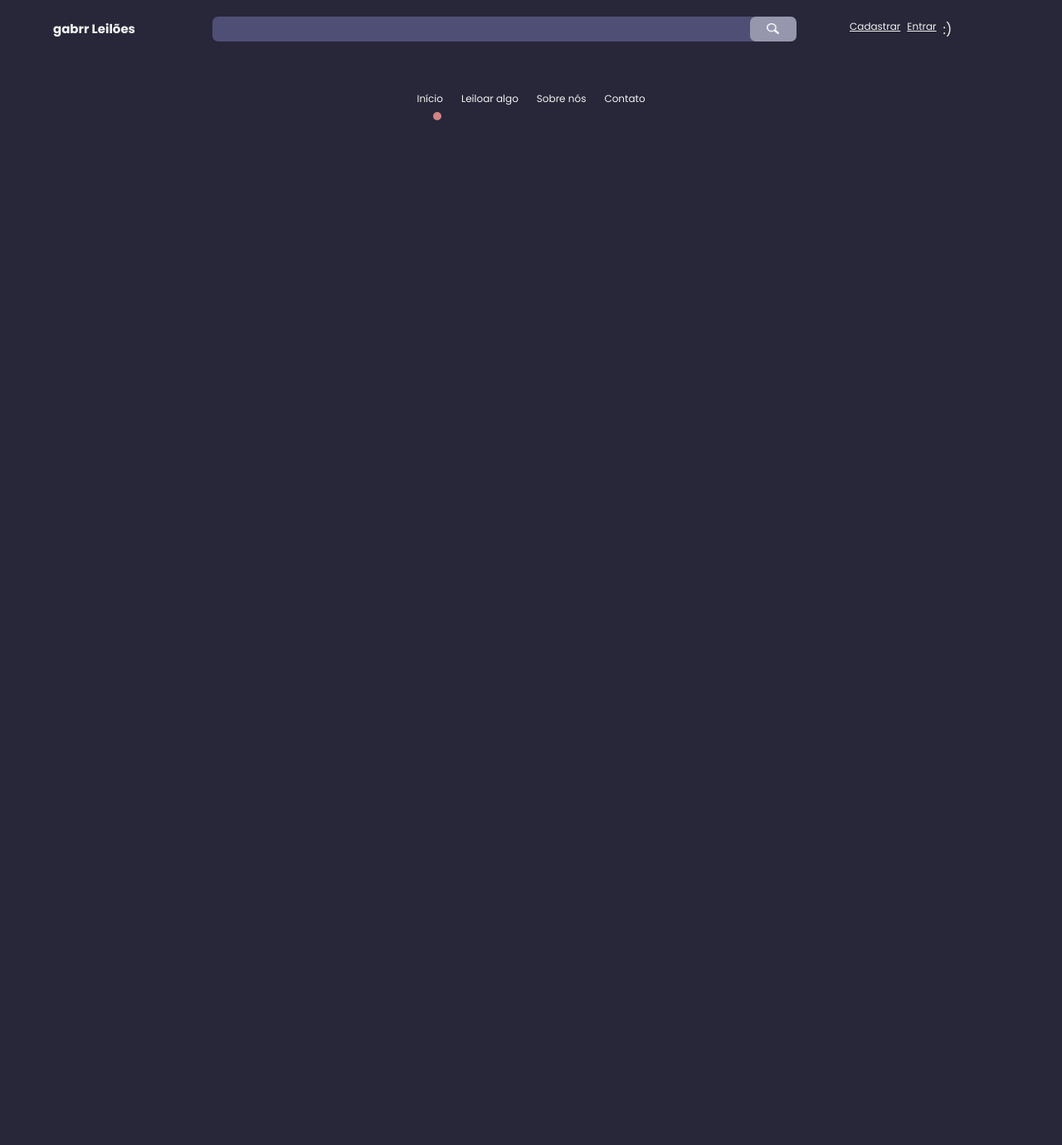
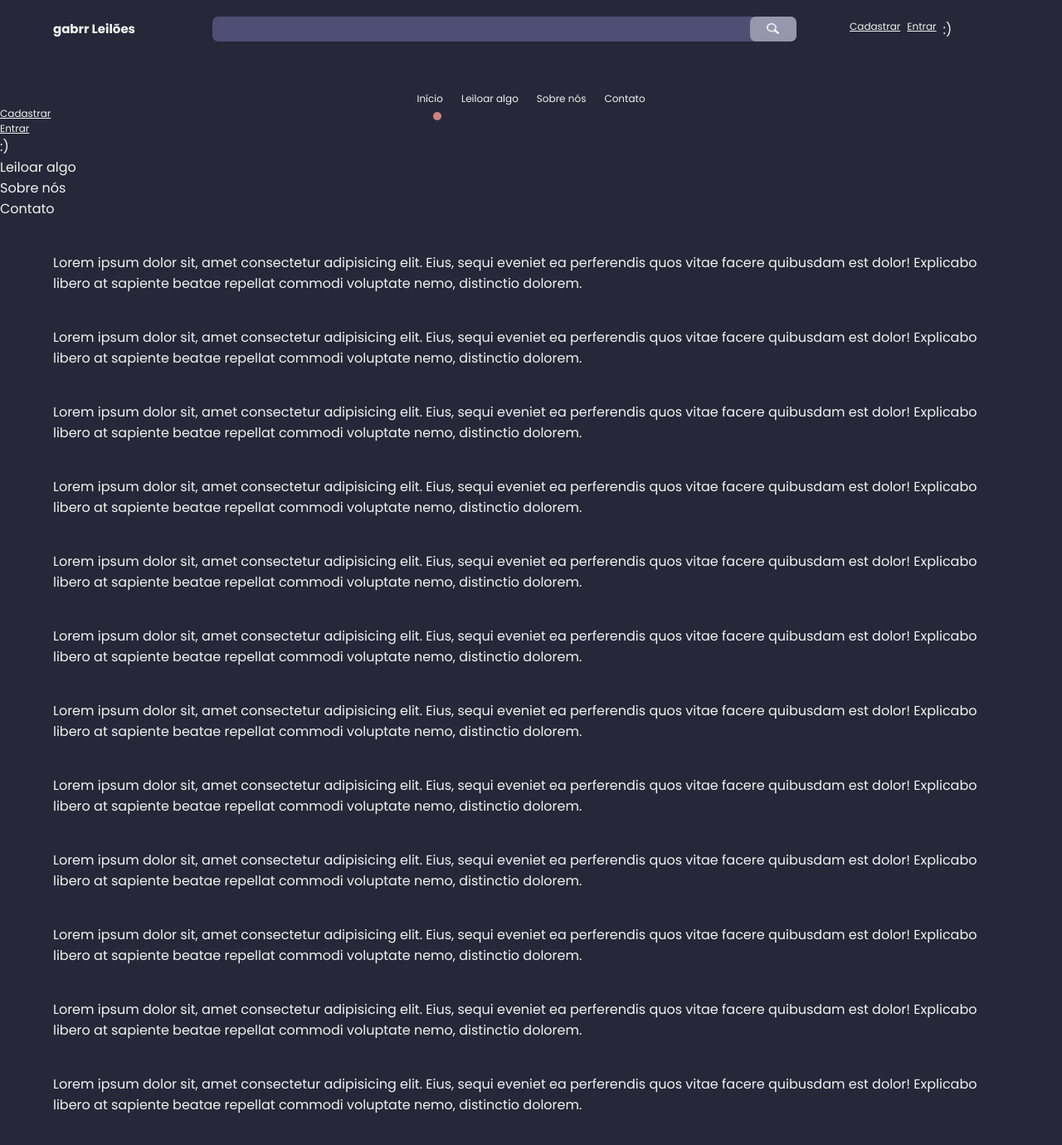
Before and after one commit to gabrr/leilao, a React (Create React App) app: page / in a window 1280 px wide. Shown: the top 1380 px of the page at 83% size. Before the commit the page ends 800 px from the top, so only its background shows below. Built offline with nearby package versions, Linux system fonts and the light colour scheme.

Commit message:
animations for mobile devices

```diff
--- a/src/components/navbar/index.jsx
+++ b/src/components/navbar/index.jsx
@@ -32,24 +32,48 @@ export default class Navbar extends Component {
                 pPos = (width / 2.5) + pos;
                 pointer.style.left = pPos + "px";
             });
+        })
+    }
 
-        })
+    bluringBg() {
 
     }
 
     componentDidMount(){
         this.navbarPointer()
+        this.bluringBg()
     }
 
     menuToggler() {
+        // create the bars animation
         let togBtn = document.querySelector(".menu-toggle").childNodes;
         togBtn.forEach(x => x.classList.toggle("activated"));
+
+        // to make elements blured
+        let elms = document.querySelectorAll(".blur");
+        elms.forEach(el => {
+            el.classList.toggle("active");
+        })
+
+
+        let mobileNavLink = document.querySelector(".mobile-nav-links");
+        if(mobileNavLink.className === "mobile-nav-links") {
+            setTimeout(() => {
+                mobileNavLink.classList.add("display");
+            }, 100)
+        } else {
+            mobileNavLink.classList.remove("display");
+        }
+
+
+        // to show the links upon the navigation
+
     }
 
     render() {
         return (
             <React.Fragment>
-                <div id="bar">
+                <div id="bar" className="blur">
                     <div className="logo txt-head">gabrr Leilões</div>
                     <div className="search-area">
                         <input className="search-input el-cl round" type="text">
@@ -64,7 +88,7 @@ export default class Navbar extends Component {
                     </div>
                 </div>
                 <nav id="navbar">
-                    <ul className="navigation txt-body">
+                    <ul className="navigation txt-body blur">
                         <li>Início</li>
                         <li>Leiloar algo</li>
                         <li>Sobre nós</li>
@@ -76,6 +100,58 @@ export default class Navbar extends Component {
                     <div className="bar1 whit-cl"></div>
                     <div className="bar2 whit-cl"></div>
                 </div>
+                <div className="mobile-nav-links">
+                    <div className="login-area">
+                        <div className="register txt-body link">Cadastrar</div>
+                        <div className="login txt-body link">Entrar</div>
+                        <div className="avatar">
+                            :)
+                        </div>
+                    </div>
+                    <ul className="mobile-links">
+                        <li>Leiloar algo</li>
+                        <li>Sobre nós</li>
+                        <li>Contato</li>
+                    </ul>
+                </div>
+                <div className="blur">
+                    <p>
+                        Lorem ipsum dolor sit, amet consectetur adipisicing elit. Eius, sequi eveniet ea perferendis quos vitae facere quibusdam est dolor! Explicabo libero at sapiente beatae repellat commodi voluptate nemo, distinctio dolorem.
+                    </p>
+                    <p>
+                        Lorem ipsum dolor sit, amet consectetur adipisicing elit. Eius, sequi eveniet ea perferendis quos vitae facere quibusdam est dolor! Explicabo libero at sapiente beatae repellat commodi voluptate nemo, distinctio dolorem.
+                    </p>
+                    <p>
+                        Lorem ipsum dolor sit, amet consectetur adipisicing elit. Eius, sequi eveniet ea perferendis quos vitae facere quibusdam est dolor! Explicabo libero at sapiente beatae repellat commodi voluptate nemo, distinctio dolorem.
+                    </p>
+                    <p>
+                        Lorem ipsum dolor sit, amet consectetur adipisicing elit. Eius, sequi eveniet ea perferendis quos vitae facere quibusdam est dolor! Explicabo libero at sapiente beatae repellat commodi voluptate nemo, distinctio dolorem.
+                    </p>
+                    <p>
+                        Lorem ipsum dolor sit, amet consectetur adipisicing elit. Eius, sequi eveniet ea perferendis quos vitae facere quibusdam est dolor! Explicabo libero at sapiente beatae repellat commodi voluptate nemo, distinctio dolorem.
+                    </p>
+                    <p>
+                        Lorem ipsum dolor sit, amet consectetur adipisicing elit. Eius, sequi eveniet ea perferendis quos vitae facere quibusdam est dolor! Explicabo libero at sapiente beatae repellat commodi voluptate nemo, distinctio dolorem.
+                    </p>
+                    <p>
+                        Lorem ipsum dolor sit, amet consectetur adipisicing elit. Eius, sequi eveniet ea perferendis quos vitae facere quibusdam est dolor! Explicabo libero at sapiente beatae repellat commodi voluptate nemo, distinctio dolorem.
+                    </p>
+                    <p>
+                        Lorem ipsum dolor sit, amet consectetur adipisicing elit. Eius, sequi eveniet ea perferendis quos vitae facere quibusdam est dolor! Explicabo libero at sapiente beatae repellat commodi voluptate nemo, distinctio dolorem.
+                    </p>
+                    <p>
+                        Lorem ipsum dolor sit, amet consectetur adipisicing elit. Eius, sequi eveniet ea perferendis quos vitae facere quibusdam est dolor! Explicabo libero at sapiente beatae repellat commodi voluptate nemo, distinctio dolorem.
+                    </p>
+                    <p>
+                        Lorem ipsum dolor sit, amet consectetur adipisicing elit. Eius, sequi eveniet ea perferendis quos vitae facere quibusdam est dolor! Explicabo libero at sapiente beatae repellat commodi voluptate nemo, distinctio dolorem.
+                    </p>
+                    <p>
+                        Lorem ipsum dolor sit, amet consectetur adipisicing elit. Eius, sequi eveniet ea perferendis quos vitae facere quibusdam est dolor! Explicabo libero at sapiente beatae repellat commodi voluptate nemo, distinctio dolorem.
+                    </p>
+                    <p>
+                        Lorem ipsum dolor sit, amet consectetur adipisicing elit. Eius, sequi eveniet ea perferendis quos vitae facere quibusdam est dolor! Explicabo libero at sapiente beatae repellat commodi voluptate nemo, distinctio dolorem.
+                    </p>
+                </div>
             </React.Fragment>
         )
     }
--- a/src/components/navbar/style.css
+++ b/src/components/navbar/style.css
@@ -93,6 +93,11 @@
     transition: cubic-bezier(.47, .11, 0, 1.32) 600ms;
 }
 
+p {
+    margin: 40px 5%;
+    text-align: left;
+}
+
 @media only screen and (max-width: 768px) {
     #bar {
         display: block;
@@ -103,6 +108,7 @@
     }
     #bar .login-area {
         display: none;
+        transition: ease-in-out 400ms;
     }
     #navbar {
         display: none;
@@ -113,6 +119,7 @@
         position: fixed;
         top: 25px;
         right: 8%;
+        z-index: 4;
     }
     .menu-toggle .bar1,
     .menu-toggle .bar2 {
@@ -127,4 +134,47 @@
     .bar2.activated {
         transform: rotate(140deg) translate(-3px, -3px);
     }
+    #bar .search-area {
+        width: 80%;
+        height: 40px;
+        margin-top: 30px;
+        margin-left: 10%;
+    }
+    #bar .search-area::after,
+    #bar .search-area::before {
+        width: 11%;
+    }
+    /* the navigation for mobile */
+    .mobile-nav-links {
+        width: 95%;
+        height: 100%;
+        top: 0;
+        left: -100%;
+        opacity: 0;
+        z-index: 3;
+        position: fixed;
+        overflow-y: scroll;
+        transition: ease-in 200ms;
+    }
+    .mobile-nav-links.display {
+        left: 5%;
+        opacity: 1;
+    }
+    .mobile-nav-links .login-area {
+        display: flex;
+        margin-top: 120px;
+        margin-left: 50%;
+        transform: translateX(-50%);
+    }
+    .mobile-nav-links .login-area div {
+        padding: 2px 14px;
+    }
+    .mobile-nav-links .mobile-links {
+        margin: 55px 0 0 50%;
+        transform: translateX(-50%);
+        list-style: none;
+    }
+    .mobile-nav-links .mobile-links li {
+        padding: 15px 10px;
+    }
 }
--- a/src/index.css
+++ b/src/index.css
@@ -78,3 +78,19 @@ div {
 .circle {
     border-radius: 50%;
 }
+
+
+/* dark blur */
+
+.blur {
+    background-color: rgba(0, 0, 0, 0);
+}
+
+.blur.active {
+    filter: blur(10px);
+    transition: ease-in-out 400ms;
+}
+
+.transition {
+    transition: ease-in-out 400ms;
+}
```
